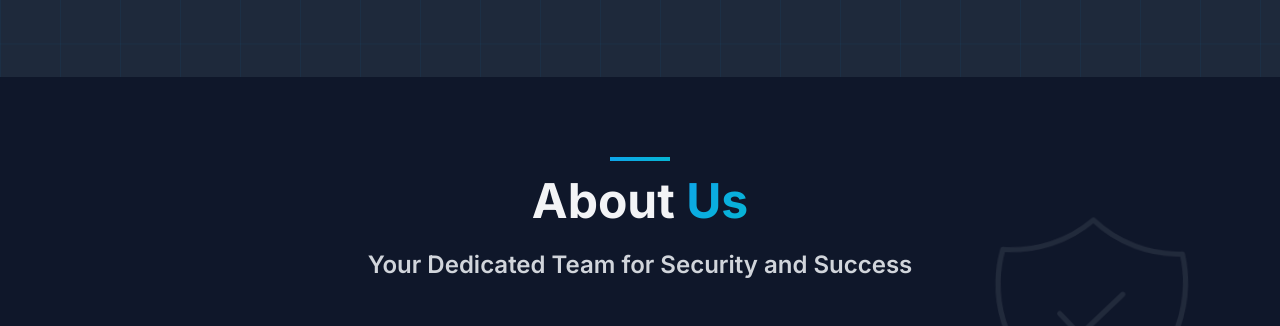
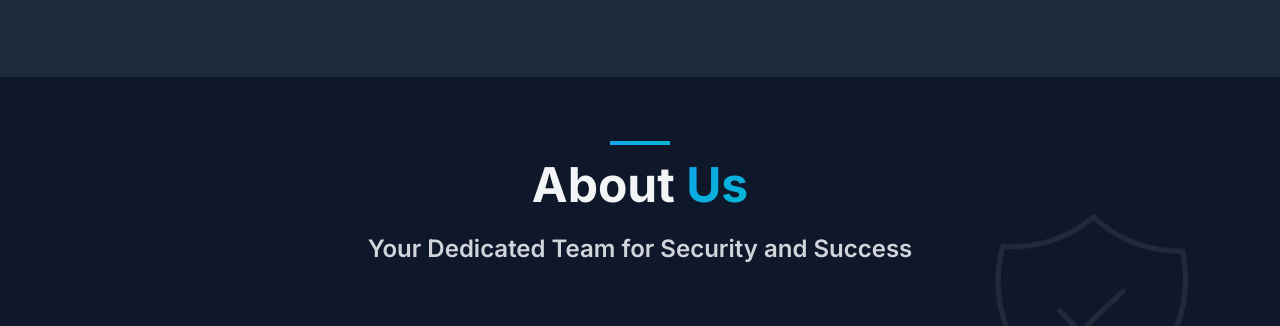
Before and after one commit to Riya-Infyrus/omni-seq-website, a plain HTML site: page index.html in a window 1280 px wide. Shown: the part 1857-2183 px from the top of the page. Drawn offline with nearby package versions, Linux system fonts and the light colour scheme.

Commit message:
Reduce spacing in About section

```diff
--- a/index.html
+++ b/index.html
@@ -861,7 +861,7 @@
     </section>
 
     <!-- About Section -->
-    <section id="about" class="py-20 bg-slate-900 relative overflow-hidden">
+    <section id="about" class="py-16 bg-slate-900 relative overflow-hidden">
         <!-- Floating shield decoration -->
         <svg class="floating-shield" style="top: 10%; right: 5%; width: 250px; height: 250px;" fill="none" stroke="currentColor" viewBox="0 0 24 24">
             <path stroke-linecap="round" stroke-linejoin="round" stroke-width="0.5" d="M9 12l2 2 4-4m5.618-4.016A11.955 11.955 0 0112 2.944a11.955 11.955 0 01-8.618 3.04A12.02 12.02 0 003 9c0 5.591 3.824 10.29 9 11.622 5.176-1.332 9-6.03 9-11.622 0-1.042-.133-2.052-.382-3.016z"></path>
```
